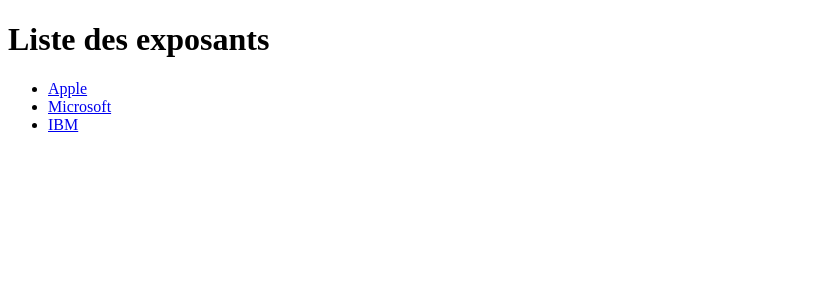
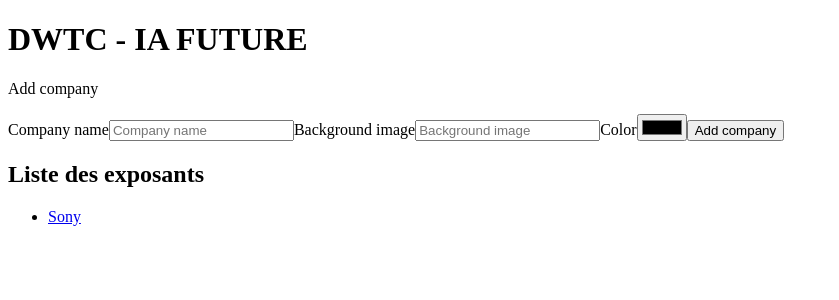
Before and after one commit to CyriacduChatenet/ESD-react-page-generator, a React (Vite) app: page / in a window 1280 px wide. Shown: the top 300 px of the page, without its empty margins (0-839 px from the left). Built offline with nearby package versions, Linux system fonts and the light colour scheme.

Commit message:
add form

```diff
--- /dev/null
+++ b/src/components/form.jsx
@@ -0,0 +1,28 @@
+import { useState } from "react";
+
+export const Form = () => {
+    const [credentials, setCredentials] = useState({});
+
+    const handleChange = (e) => {
+        const {name, value} = e.target;
+        setCredentials({...credentials, [name]: value});
+    };
+
+    return (
+        <form action="">
+            <label htmlFor="">
+                <span>Company name</span>
+                <input type="text" name="name" placeholder="Company name" onChange={handleChange} />
+            </label>
+            <label htmlFor="">
+                <span>Background image</span>
+                <input type="text" name="banner_image_url" placeholder="Background image" onChange={handleChange} />
+            </label>
+            <label htmlFor="">
+                <span>Color</span>
+                <input type="color" name="background" onChange={handleChange} />
+            </label>
+            <input type="submit" value="Add company" />
+        </form>
+    );
+};
--- a/src/data.json
+++ b/src/data.json
@@ -1,14 +1,8 @@
 [
-    {
-        "name": "Apple",
-        "link": "apple"
-    },
-    {
-        "name": "Microsoft",
-        "link": "microsoft"
-    },
-    {
-        "name": "IBM",
-        "link": "ibm"
-    }
+  {
+    "name": "Sony",
+    "link": "sony",
+    "background": "#03379",
+    "banner_image_url": "https://images.unsplash.com/photo-1592424002053-21f369ad7fdb?ixlib=rb-4.0.3&ixid=MnwxMjA3fDB8MHxwaG90by1wYWdlfHx8fGVufDB8fHx8&auto=format&fit=crop&w=1974&q=80"
+  }
 ]
--- a/src/home.jsx
+++ b/src/home.jsx
@@ -1,9 +1,13 @@
 import { Link } from "react-router-dom";
+import { Form } from "./components/form";
 
 export const HomePage = ({ data }) => {
     return (
         <div>
-            <h1>Liste des exposants</h1>
+            <h1>DWTC - IA FUTURE</h1>
+            <p>Add company</p>
+            <Form/>
+            <h2>Liste des exposants</h2>
             <ul className="list">
                 {data.map((project, index) => <li key={index}><Link to={project.link}>{project.name}</Link></li>)}
             </ul>
--- a/src/index.css
+++ b/src/index.css
@@ -2,3 +2,10 @@
   display: flex;
   flex-direction: column;
 }
+
+.banner {
+  width: 100vw;
+  height: 9rem;
+  filter: blur(10px);
+  backdrop-filter: blur(5.5px);
+}
--- a/src/page.jsx
+++ b/src/page.jsx
@@ -1,8 +1,10 @@
 import { Link } from "react-router-dom";
 
-export const Page = ({name}) => {
+export const Page = ({name, background, background_image}) => {
     return (
         <div>
+            <div className="banner" style={{background: `linear-gradient(89.87deg, ${background}C 0.12%, rgba(0, 17, 22, 0) 99.85%)`}}>
+            </div>
             <h1>{name}</h1>
             <Link to={'/'}>Return to home</Link>
         </div>
--- a/src/router.jsx
+++ b/src/router.jsx
@@ -1,5 +1,5 @@
 import { BrowserRouter, Route, Routes } from "react-router-dom";
-import data from './data.json'
+import data from "./data.json";
 import { HomePage } from "./home";
 import { Page } from "./page";
 
@@ -7,11 +7,23 @@
   return (
     <BrowserRouter>
       <Routes>
-            <Route path={'/'} element={<HomePage data={data}/>}/>
+        <Route path={"/"} element={<HomePage data={data} />} />
         <Route>
-                {data.map((project, index) => <Route key={index} path={`/${project.link}`} element={<Page name={project.name}/>}/>)}
+          {data.map((project, index) => (
+            <Route
+              key={index}
+              path={`/${project.link}`}
+              element={
+                <Page
+                  name={project.name}
+                  background={project.background}
+                  background_image={project.banner_image_url}
+                />
+              }
+            />
+          ))}
         </Route>
       </Routes>
     </BrowserRouter>
   );
-}
+};
```
Lines whose indentation alone changed are shown as unchanged.
